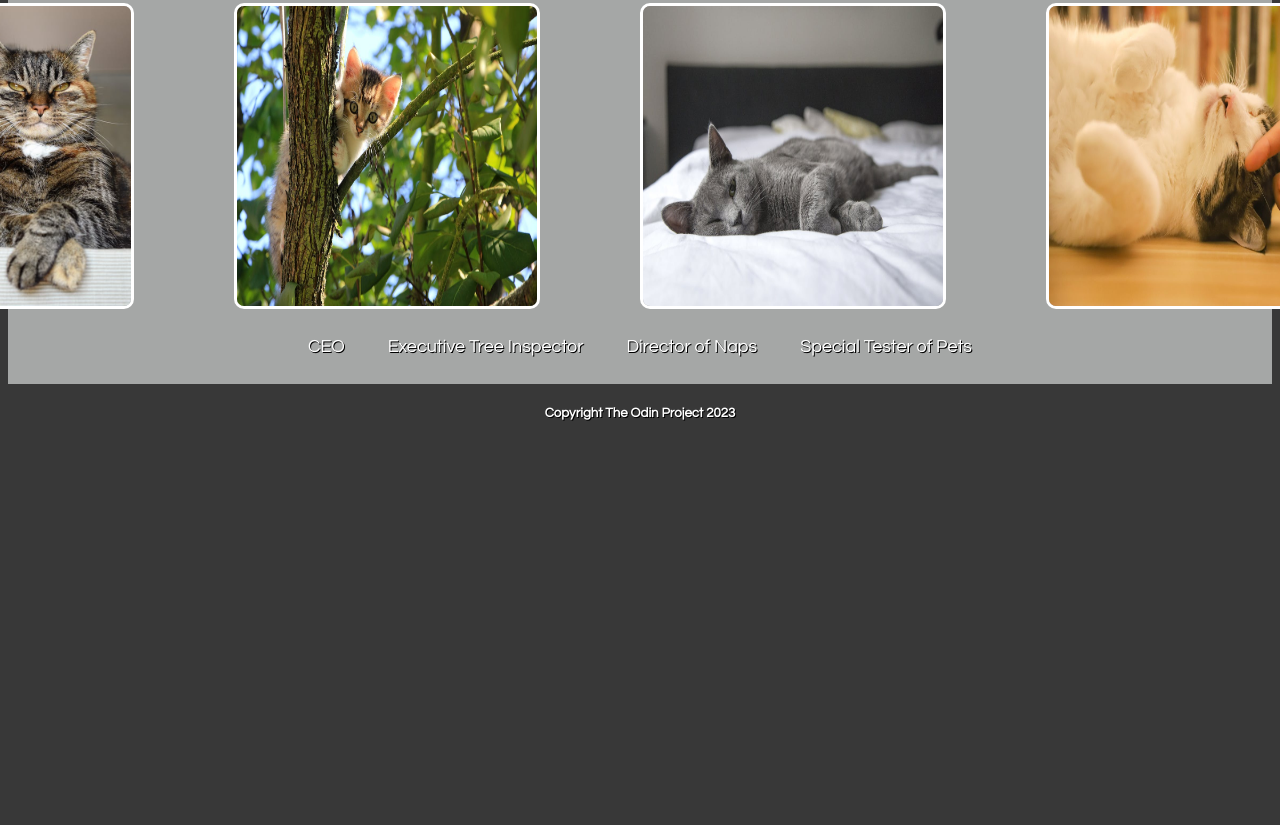
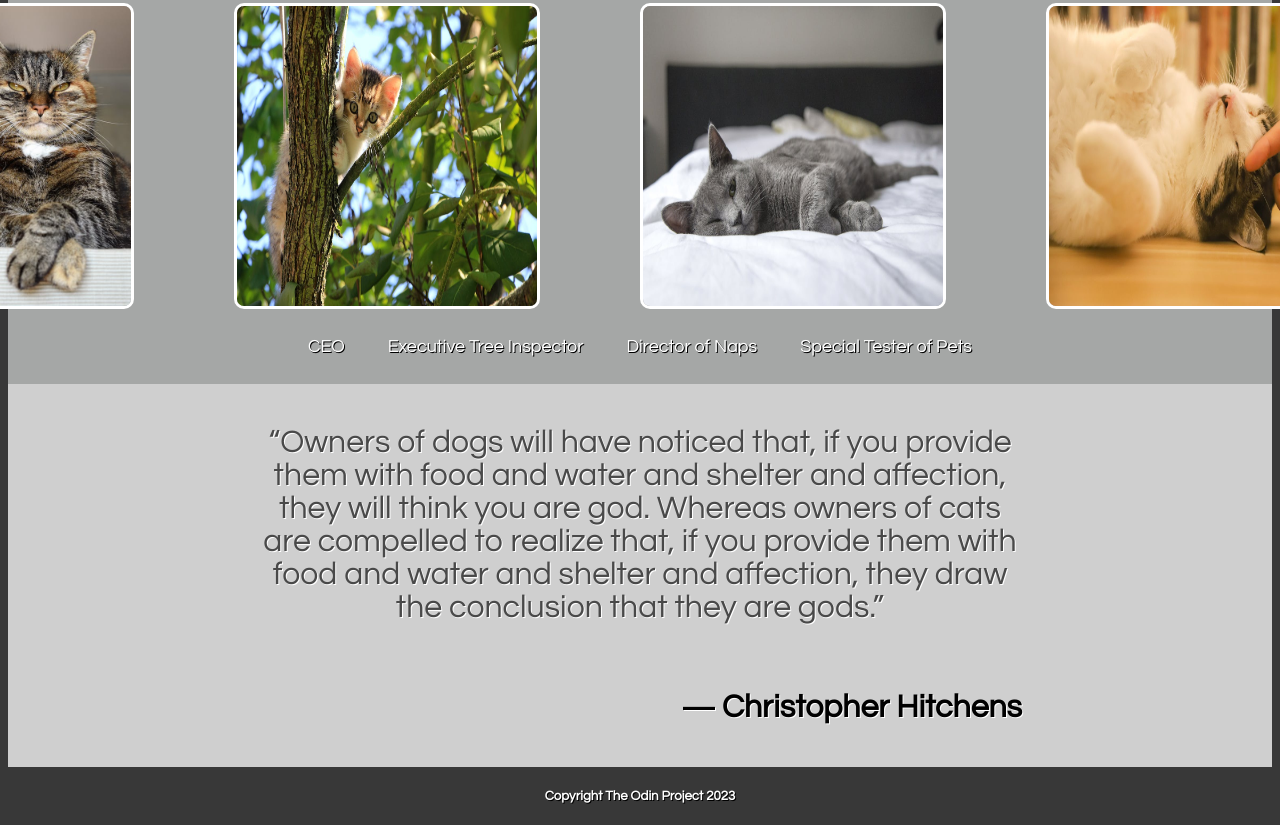
Before and after one commit to Foxbarr/LandingPage, a plain HTML site: page index.html in a window 1280 px wide. Shown: the part 677-1502 px from the top of the page. Before the commit the page ends 1119 px from the top, so only its background shows below. Drawn offline with Linux system fonts and the light colour scheme.

Commit message:
created .container3 for quote section. Added quote div to page and styles with css

```diff
--- a/index.html
+++ b/index.html
@@ -44,6 +44,17 @@
     </div>
     </div>
 
+    <div class="container3">
+        <div class="quote">
+        <p>“Owners of dogs will have noticed that, if you provide them with food and water and shelter and affection, they will think you are god.
+            Whereas owners of cats are compelled to realize that, if you provide them with food and water and shelter and affection, they draw the
+            conclusion that they are gods.”</p>
+            <div class="author">
+        <p>― Christopher Hitchens</p></div>
+        </div>
+
+    </div>
+
 
 
     <h5 class="footer">Copyright The Odin Project 2023</h5>
--- a/style.css
+++ b/style.css
@@ -167,3 +167,30 @@
     justify-content: space-between;
     padding: 10px 300px 10px 300px;
 }
+
+.container3
+{
+    display: flex;
+    background-color: rgb(207, 207, 207);
+    align-items: center;
+    justify-content: center;
+    flex-direction: column;
+    text-align: center;
+    padding: 10px 250px 10px 250px;
+
+}
+
+.quote
+{
+    color: rgb(73, 73, 73);
+    text-shadow: 1px 1px rgb(255, 255, 255);
+    font-size: xx-large;
+}
+
+.author
+{
+    float: right;
+    font-size: 32px;
+    font-weight: bolder;
+    color: black;
+}
```
